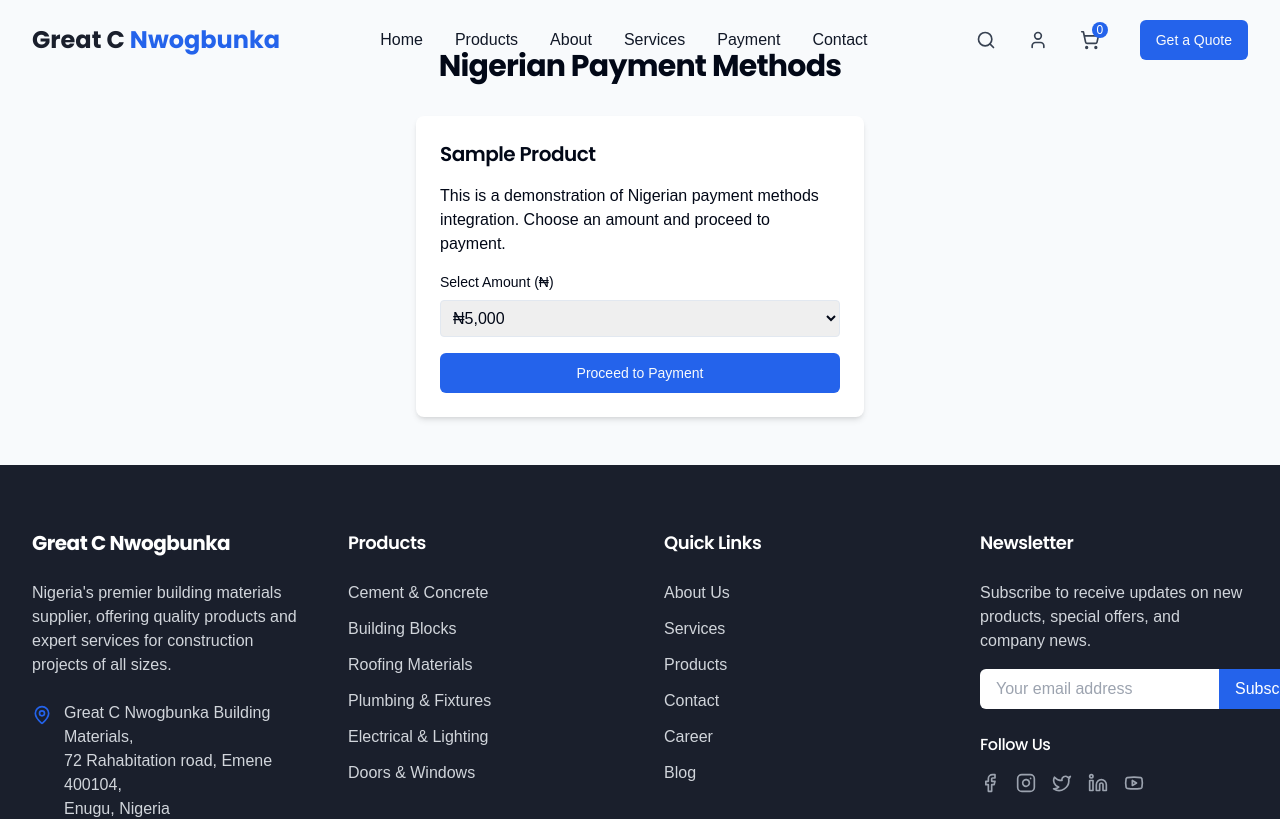
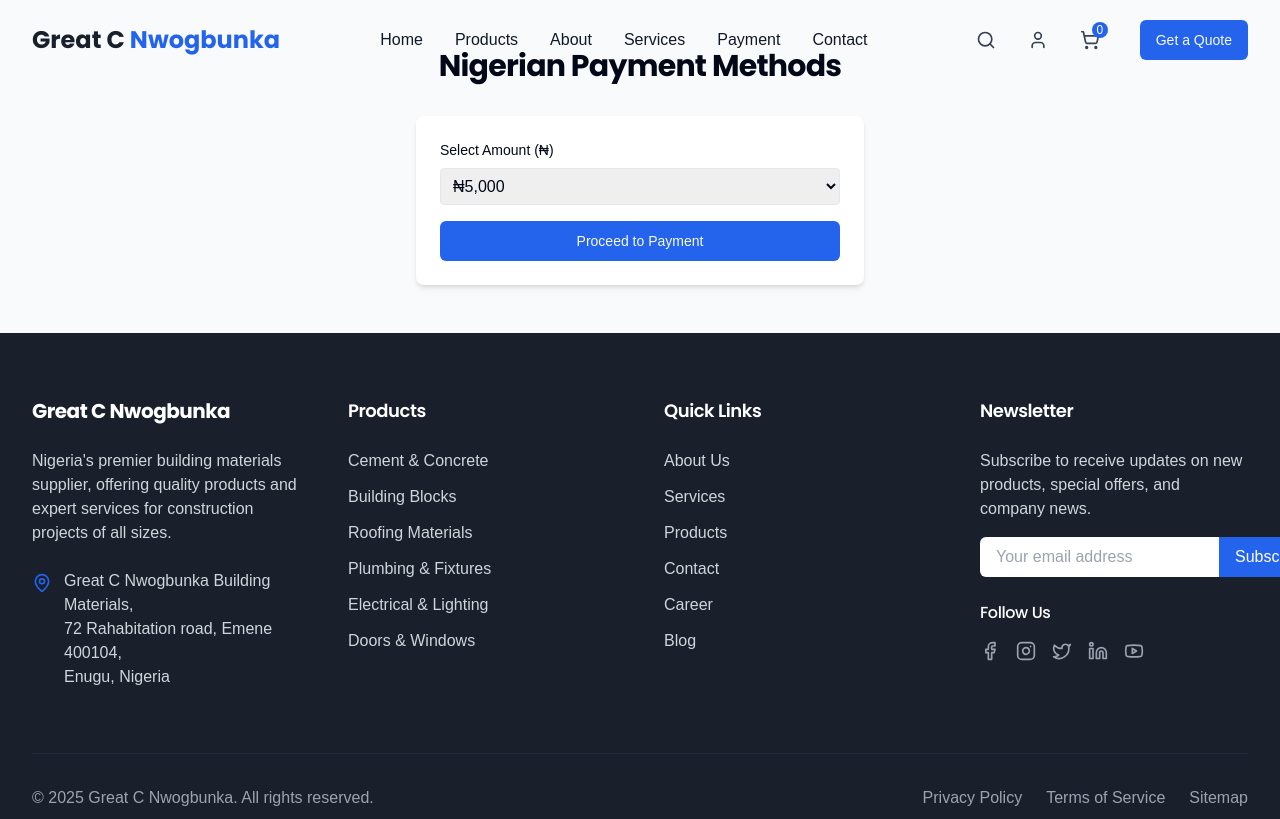
Before and after one commit to WilliamsChukwuma/great-c-nwogbunka, a React (Vite) app: page /payment in a window 1280 px wide. Shown: the top 819 px of the page. Built offline with nearby package versions, Linux system fonts and the light colour scheme.

Commit message:
Remove code

```diff
--- a/src/pages/Payment.tsx
+++ b/src/pages/Payment.tsx
@@ -48,12 +48,6 @@ const Payment = () => {
         ) : (
           <div className="max-w-md mx-auto">
             <div className="bg-white p-6 rounded-lg shadow-md">
-              <h2 className="text-xl font-semibold mb-4">Sample Product</h2>
-              <p className="mb-4">
-                This is a demonstration of Nigerian payment methods integration.
-                Choose an amount and proceed to payment.
-              </p>
-
               <div className="mb-4">
                 <label className="block text-sm font-medium mb-2">
                   Select Amount (₦)
```
